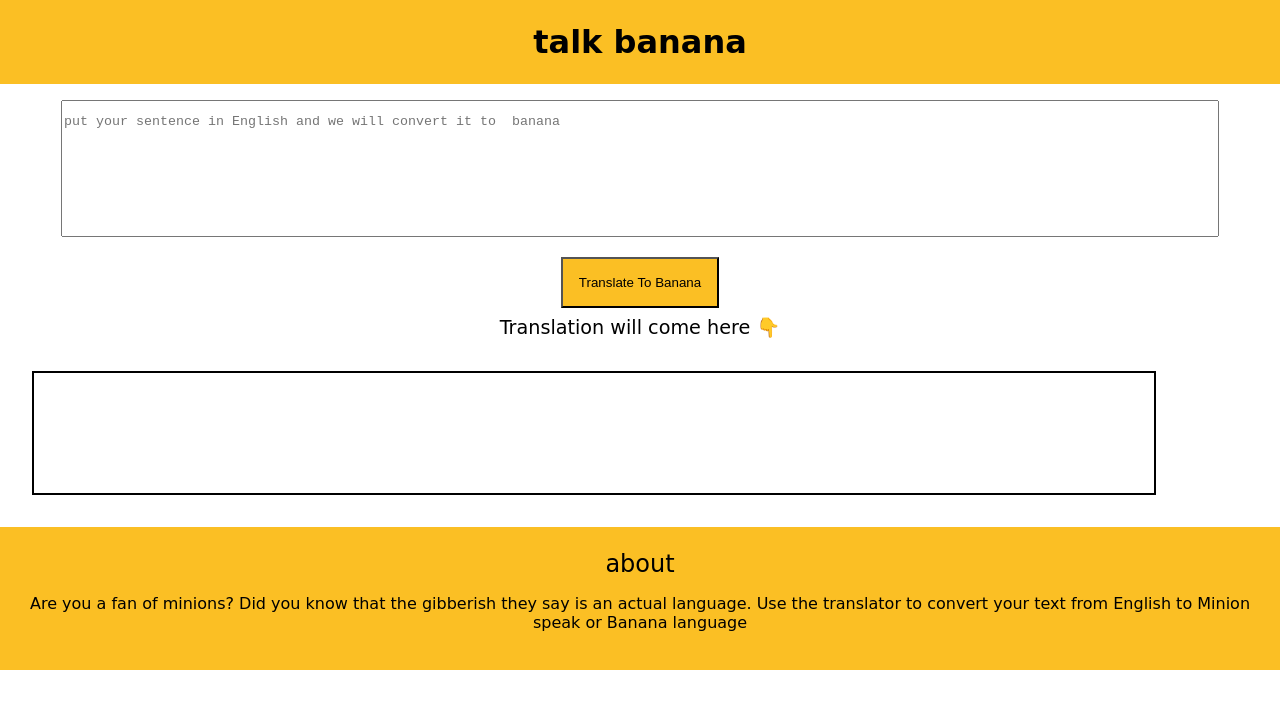
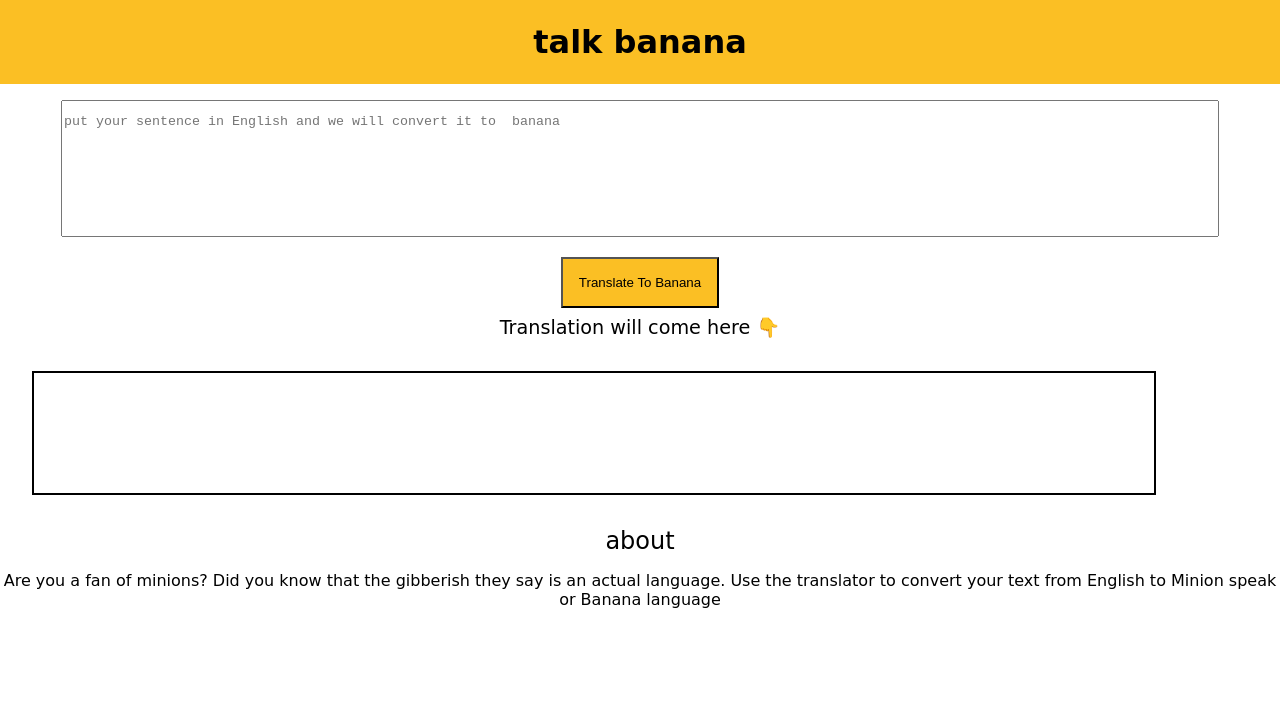
Before and after one commit to AswathyVNair/banana-speak, a plain HTML site: page index.html in a window 1280 px wide. Drawn offline with Linux system fonts and the light colour scheme.

Commit message:
Update index.html

```diff
--- a/index.html
+++ b/index.html
@@ -20,7 +20,7 @@
     <div class="output-message">Translation will come here 👇</div>
     <div id="output"></div>
 
-    <footer class="about">
+    <footer>
       <div class="about-heading">about</div>
       <p>
         Are you a fan of minions? Did you know that the gibberish they say is an
```
